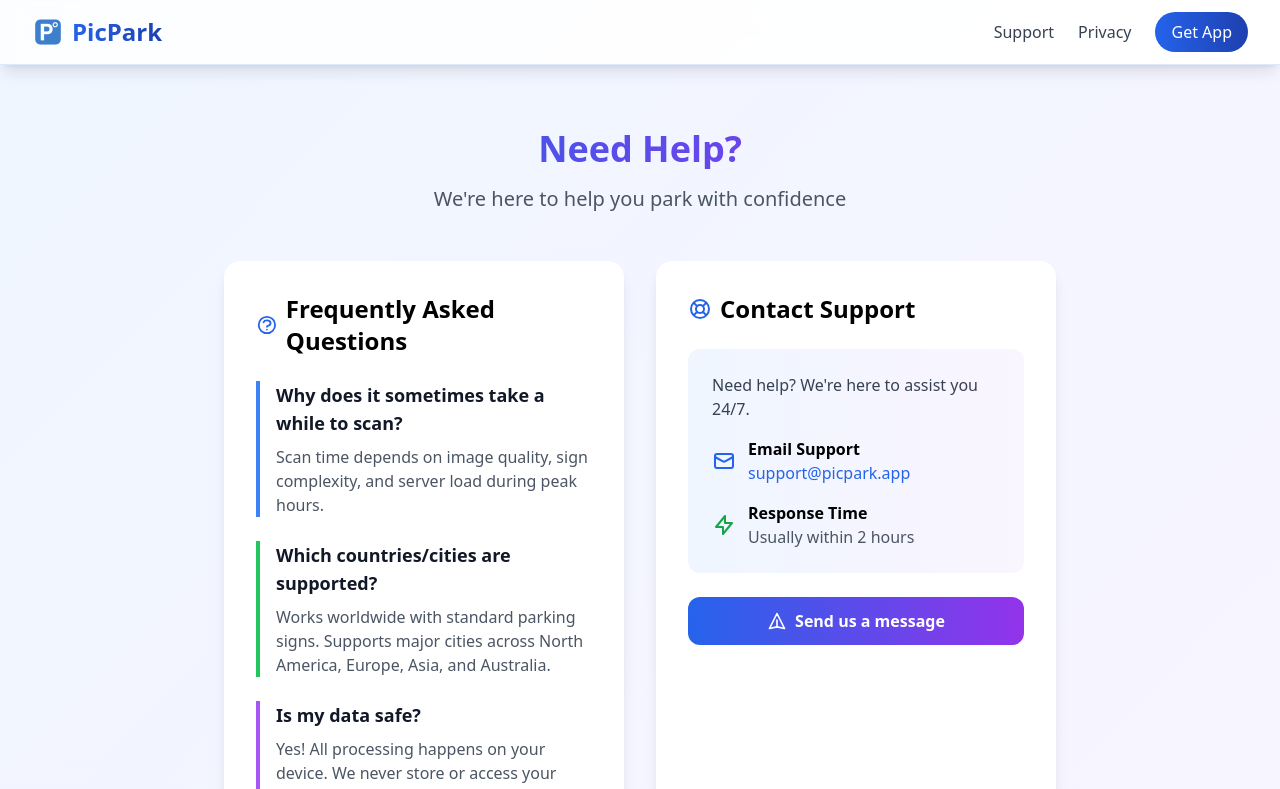
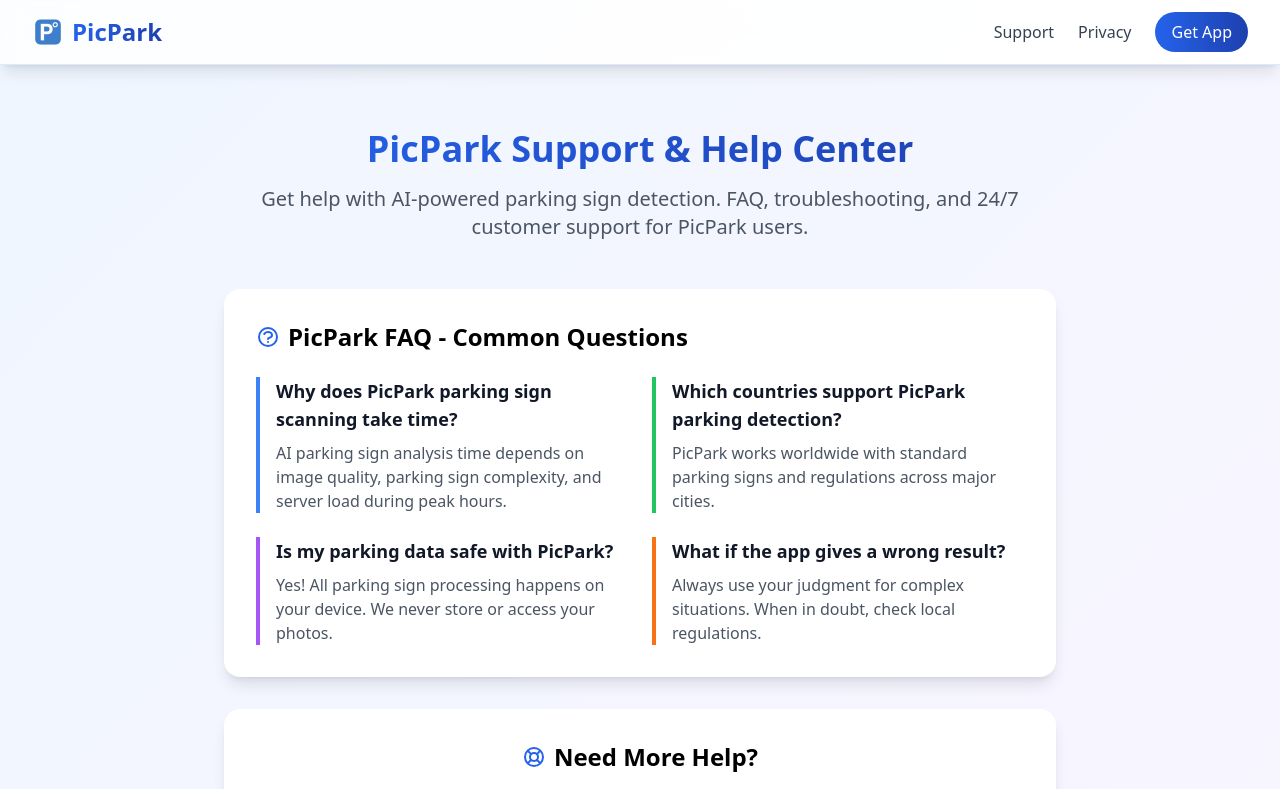
Before and after one commit to Rasmus257/PicPark-Website, a SvelteKit app: page /support in a window 1280 px wide. Shown: the top 789 px of the page. Built offline with nearby package versions, Linux system fonts and the light colour scheme.

Commit message:
Improved SEO 6 small adjustments

```diff
--- a/src/app.html
+++ b/src/app.html
@@ -1,9 +1,12 @@
-<!DOCTYPE html>
+<!doctype html>
 <html lang="en">
 	<head>
 		<meta charset="utf-8" />
 		<link rel="icon" href="%sveltekit.assets%/favicon.png" />
 		<meta name="viewport" content="width=device-width, initial-scale=1" />
+		<meta name="theme-color" content="#2563eb" />
+		<link rel="apple-touch-icon" href="%sveltekit.assets%/favicon.png" />
+		<link rel="manifest" href="%sveltekit.assets%/manifest.json" />
 		%sveltekit.head%
 	</head>
 	<body data-sveltekit-preload-data="hover">
--- a/src/routes/+error.svelte
+++ b/src/routes/+error.svelte
@@ -4,19 +4,27 @@
 
 <svelte:head>
   <title>Page Not Found - PicPark</title>
+  <meta name="description" content="The page you're looking for doesn't exist. Return to PicPark homepage for AI-powered parking sign detection." />
+  <meta name="robots" content="noindex" />
 </svelte:head>
 
 <div class="min-h-screen bg-gradient-to-br from-blue-50 via-white to-blue-50 flex items-center justify-center px-4">
   <div class="text-center max-w-md">
     <div class="mb-8">
-      <svg class="w-24 h-24 mx-auto text-blue-400 mb-4" fill="none" stroke="currentColor" viewBox="0 0 24 24">
-        <path
-          stroke-linecap="round"
-          stroke-linejoin="round"
-          stroke-width="2"
-          d="M9.172 16.172a4 4 0 015.656 0M9 12h6m-6 4h6m2 5H7a2 2 0 01-2-2V5a2 2 0 012-2h5.586a1 1 0 01.707.293l5.414 5.414a1 1 0 01.293.707V19a2 2 0 01-2 2z"
-        ></path>
-      </svg>
+      <svg class="w-24 h-24 mx-auto text-blue-400 mb-4" fill="none" stroke="currentColor" viewBox="0 0 24 24"
+        ><g id="SVGRepo_bgCarrier" stroke-width="0"></g><g id="SVGRepo_tracerCarrier" stroke-linecap="round" stroke-linejoin="round"></g><g id="SVGRepo_iconCarrier">
+          <path
+            opacity="0.5"
+            d="M3.46447 20.5355C4.92893 22 7.28595 22 12 22C16.714 22 19.0711 22 20.5355 20.5355C22 19.0711 22 16.714 22 12C22 7.28595 22 4.92893 20.5355 3.46447C19.0711 2 16.714 2 12 2C7.28595 2 4.92893 2 3.46447 3.46447C2 4.92893 2 7.28595 2 12C2 16.714 2 19.0711 3.46447 20.5355Z"
+            fill="#60A5FA"
+          ></path>
+          <path
+            d="M8.39747 17.4466C8.64413 17.7794 9.11385 17.8492 9.44661 17.6025C10.175 17.0627 11.0541 16.75 12 16.75C12.9459 16.75 13.825 17.0627 14.5534 17.6025C14.8862 17.8492 15.3559 17.7794 15.6025 17.4466C15.8492 17.1138 15.7794 16.6441 15.4466 16.3975C14.4742 15.6767 13.285 15.25 12 15.25C10.715 15.25 9.5258 15.6767 8.55339 16.3975C8.22062 16.6441 8.15082 17.1138 8.39747 17.4466Z"
+            fill="#60A5FA"
+          ></path> <path d="M15 12C15.5523 12 16 11.3284 16 10.5C16 9.67157 15.5523 9 15 9C14.4477 9 14 9.67157 14 10.5C14 11.3284 14.4477 12 15 12Z" fill="#60A5FA"></path>
+          <path d="M9 12C9.55228 12 10 11.3284 10 10.5C10 9.67157 9.55228 9 9 9C8.44772 9 8 9.67157 8 10.5C8 11.3284 8.44772 12 9 12Z" fill="#60A5FA"></path>
+        </g></svg
+      >
       <h1 class="text-6xl font-bold text-gray-900 mb-2">404</h1>
       <h2 class="text-2xl font-semibold text-gray-700 mb-4">Page Not Found</h2>
       <p class="text-gray-600">The page you're looking for doesn't exist or has been moved.</p>
--- a/src/routes/+page.svelte
+++ b/src/routes/+page.svelte
@@ -53,8 +53,54 @@
 </script>
 
 <svelte:head>
-  <title>PicPark - Smart Parking Sign Detection</title>
-  <meta name="description" content="Never get a parking ticket again with AI-powered sign detection" />
+  <title>PicPark - Smart Parking Sign Detection | AI-Powered Parking Assistant</title>
+  <meta
+    name="description"
+    content="Never get a parking ticket again! PicPark uses AI to instantly decode complex parking signs worldwide. Get clear yes/no answers in seconds. Free download."
+  />
+  <meta name="keywords" content="parking app, parking signs, AI parking, parking assistant, parking tickets, smart parking, parking detection" />
+  <meta name="author" content="PicPark" />
+  <meta name="viewport" content="width=device-width, initial-scale=1.0" />
+
+  <!-- Open Graph -->
+  <meta property="og:title" content="PicPark - Smart Parking Sign Detection" />
+  <meta
+    property="og:description"
+    content="PicPark is the simple way to read parking signs. Whether it's a clean, complex, or confusing sign, PicPark gives you an instant yes or no, so you can park without overthinking."
+  />
+  <meta property="og:type" content="website" />
+  <meta property="og:url" content="https://picpark.app" />
+  <meta property="og:image" content="https://picpark.app/og-image.png" />
+
+  <!-- Twitter -->
+  <meta name="twitter:card" content="summary_large_image" />
+  <meta name="twitter:title" content="PicPark - Smart Parking Sign Detection" />
+  <meta
+    name="twitter:description"
+    content="PicPark is the simple way to read parking signs. Whether it's a clean, complex, or confusing sign, PicPark gives you an instant yes or no, so you can park without overthinking."
+  />
+  <meta name="twitter:image" content="https://picpark.app/og-image.png" />
+
+  <!-- Canonical -->
+  <link rel="canonical" href="https://picpark.app" />
+
+  <!-- JSON-LD -->
+  <script type="application/ld+json">
+    {
+      "@context": "https://schema.org",
+      "@type": "SoftwareApplication",
+      "name": "PicPark",
+      "description": "AI-powered parking sign detection app that helps you avoid parking tickets",
+      "url": "https://picpark.app",
+      "applicationCategory": "UtilitiesApplication",
+      "operatingSystem": ["iOS", "Android"],
+      "offers": {
+        "@type": "Offer",
+        "price": "0",
+        "priceCurrency": "USD"
+      }
+    }
+  </script>
 </svelte:head>
 
 <!-- Hero Section -->
--- a/src/routes/privacy/+page.svelte
+++ b/src/routes/privacy/+page.svelte
@@ -1,12 +1,15 @@
 <svelte:head>
-  <title>Privacy Policy - PicPark</title>
+  <title>Privacy Policy - PicPark | Data Protection & Security</title>
+  <meta name="description" content="PicPark privacy policy. Learn how we protect your data with on-device AI processing. No photo storage, complete privacy guaranteed." />
+  <meta name="keywords" content="PicPark privacy, data protection, on-device processing, privacy policy, data security" />
+  <link rel="canonical" href="https://picpark.app/privacy" />
 </svelte:head>
 
 <div class="bg-gradient-to-br from-blue-50 to-purple-50 py-16">
   <div class="max-w-4xl mx-auto px-4 sm:px-6 lg:px-8">
     <div class="text-center mb-12">
-      <h1 class="text-4xl font-bold bg-gradient-to-r from-blue-600 to-purple-600 bg-clip-text text-transparent mb-4">Privacy Policy</h1>
-      <p class="text-xl text-gray-600">Your privacy is our priority</p>
+      <h1 class="text-4xl font-bold bg-gradient-to-r from-blue-600 to-blue-800 bg-clip-text text-transparent mb-4">PicPark Privacy Policy & Data Protection</h1>
+      <p class="text-xl text-gray-600">Complete privacy with on-device AI processing. Your parking data stays secure on your device.</p>
     </div>
 
     <div class="bg-white rounded-2xl p-8 shadow-lg mb-8">
@@ -20,7 +23,7 @@
           ></path>
         </svg>
         <div>
-          <h2 class="text-xl font-semibold">Privacy-First Design</h2>
+          <h2 class="text-xl font-semibold">PicPark Privacy-First AI Design</h2>
           <p class="text-gray-600">Last updated: {new Date().toLocaleDateString()}</p>
         </div>
       </div>
@@ -33,10 +36,10 @@
           <h3 class="text-lg font-semibold text-green-800">What We DON'T Do</h3>
         </div>
         <ul class="space-y-2 text-green-700">
-          <li>• We don't store your photos on our servers</li>
-          <li>• We don't track your location</li>
-          <li>• We don't sell your data to third parties</li>
-          <li>• We don't require account creation</li>
+          <li>• We don't store your parking sign photos on our servers</li>
+          <li>• We don't track your location or parking history</li>
+          <li>• We don't sell your parking data to third parties</li>
+          <li>• We don't require account creation for parking detection</li>
         </ul>
       </div>
     </div>
@@ -47,7 +50,7 @@
           <svg class="w-8 h-8 mr-3 text-blue-600" fill="none" stroke="currentColor" viewBox="0 0 24 24">
             <path stroke-linecap="round" stroke-linejoin="round" stroke-width="2" d="M12 18h.01M8 21h8a2 2 0 002-2V5a2 2 0 00-2-2H8a2 2 0 00-2 2v14a2 2 0 002 2z"></path>
           </svg>
-          On-Device Processing
+          On-Device AI Parking Sign Processing
         </h2>
         <p class="text-gray-700 leading-relaxed">
           PicPark processes all parking sign images locally on your device using advanced on-device AI. Your photos never leave your phone, ensuring complete privacy and faster
@@ -128,7 +131,7 @@
         <p class="mb-4">If you have any questions about this Privacy Policy or our privacy practices, we're here to help.</p>
         <div class="flex flex-col sm:flex-row gap-4">
           <a
-            href="mailto:privacy@picpark.app"
+            href="mailto:support@picpark.app"
             class="bg-white text-blue-600 px-6 py-3 rounded-xl font-semibold hover:bg-gray-100 transition-colors flex items-center justify-center"
           >
             <svg class="w-5 h-5 mr-2" fill="none" stroke="currentColor" viewBox="0 0 24 24">
@@ -139,7 +142,7 @@
                 d="M3 8l7.89 4.26a2 2 0 002.22 0L21 8M5 19h14a2 2 0 002-2V7a2 2 0 00-2-2H5a2 2 0 00-2 2v10a2 2 0 002 2z"
               ></path>
             </svg>
-            privacy@picpark.app
+            support@picpark.app
           </a>
           <a
             href="/support"
--- a/src/routes/support/+page.svelte
+++ b/src/routes/support/+page.svelte
@@ -1,16 +1,18 @@
 <svelte:head>
-  <title>Support - PicPark</title>
+  <title>Support & Help Center - PicPark | AI Parking Assistant</title>
+  <meta name="description" content="Get help with PicPark parking app. FAQ, troubleshooting, and 24/7 support for AI-powered parking sign detection." />
+  <meta name="keywords" content="PicPark support, parking app help, FAQ, troubleshooting, customer service" />
+  <link rel="canonical" href="https://picpark.app/support" />
 </svelte:head>
 
 <div class="bg-gradient-to-br from-blue-50 to-purple-50 py-16">
   <div class="max-w-4xl mx-auto px-4 sm:px-6 lg:px-8">
     <div class="text-center mb-12">
-      <h1 class="text-4xl font-bold bg-gradient-to-r from-blue-600 to-purple-600 bg-clip-text text-transparent mb-4">Need Help?</h1>
-      <p class="text-xl text-gray-600">We're here to help you park with confidence</p>
+      <h1 class="text-4xl font-bold bg-gradient-to-r from-blue-600 to-blue-800 bg-clip-text text-transparent mb-4">PicPark Support & Help Center</h1>
+      <p class="text-xl text-gray-600">Get help with AI-powered parking sign detection. FAQ, troubleshooting, and 24/7 customer support for PicPark users.</p>
     </div>
 
-    <div class="grid grid-cols-1 md:grid-cols-2 gap-8">
-      <div class="bg-white rounded-2xl p-8 shadow-lg">
+    <div class="bg-white rounded-2xl p-8 shadow-lg mb-8">
       <h2 class="text-2xl font-semibold mb-6 flex items-center">
         <svg class="w-6 h-6 mr-2 text-blue-600" fill="none" stroke="currentColor" viewBox="0 0 24 24">
           <path
@@ -20,23 +22,23 @@
             d="M8.228 9c.549-1.165 2.03-2 3.772-2 2.21 0 4 1.343 4 3 0 1.4-1.278 2.575-3.006 2.907-.542.104-.994.54-.994 1.093m0 3h.01M21 12a9 9 0 11-18 0 9 9 0 0118 0z"
           ></path>
         </svg>
-          Frequently Asked Questions
+        PicPark FAQ - Common Questions
       </h2>
 
-        <div class="space-y-6">
+      <div class="grid grid-cols-1 md:grid-cols-2 gap-6">
           <div class="border-l-4 border-blue-500 pl-4">
-            <h3 class="font-semibold text-lg text-gray-900">Why does it sometimes take a while to scan?</h3>
-            <p class="text-gray-600 mt-2">Scan time depends on image quality, sign complexity, and server load during peak hours.</p>
+            <h3 class="font-semibold text-lg text-gray-900">Why does PicPark parking sign scanning take time?</h3>
+            <p class="text-gray-600 mt-2">AI parking sign analysis time depends on image quality, parking sign complexity, and server load during peak hours.</p>
           </div>
 
           <div class="border-l-4 border-green-500 pl-4">
-            <h3 class="font-semibold text-lg text-gray-900">Which countries/cities are supported?</h3>
-            <p class="text-gray-600 mt-2">Works worldwide with standard parking signs. Supports major cities across North America, Europe, Asia, and Australia.</p>
+            <h3 class="font-semibold text-lg text-gray-900">Which countries support PicPark parking detection?</h3>
+            <p class="text-gray-600 mt-2">PicPark works worldwide with standard parking signs and regulations across major cities.</p>
           </div>
 
           <div class="border-l-4 border-purple-500 pl-4">
-            <h3 class="font-semibold text-lg text-gray-900">Is my data safe?</h3>
-            <p class="text-gray-600 mt-2">Yes! All processing happens on your device. We never store or access your photos.</p>
+            <h3 class="font-semibold text-lg text-gray-900">Is my parking data safe with PicPark?</h3>
+            <p class="text-gray-600 mt-2">Yes! All parking sign processing happens on your device. We never store or access your photos.</p>
           </div>
 
           <div class="border-l-4 border-orange-500 pl-4">
@@ -47,7 +49,7 @@
     </div>
 
     <div class="bg-white rounded-2xl p-8 shadow-lg">
-        <h2 class="text-2xl font-semibold mb-6 flex items-center">
+      <h2 class="text-2xl font-semibold mb-6 text-center flex items-center justify-center">
         <svg class="w-6 h-6 mr-2 text-blue-600" fill="none" stroke="currentColor" viewBox="0 0 24 24">
           <path
             stroke-linecap="round"
@@ -56,48 +58,20 @@
             d="M18.364 5.636l-3.536 3.536m0 5.656l3.536 3.536M9.172 9.172L5.636 5.636m3.536 9.192L5.636 18.364M21 12a9 9 0 11-18 0 9 9 0 0118 0zm-5 0a4 4 0 11-8 0 4 4 0 018 0z"
           ></path>
         </svg>
-          Contact Support
+        Need More Help?
       </h2>
 
-        <div class="bg-gradient-to-r from-blue-50 to-purple-50 p-6 rounded-xl mb-6">
-          <p class="text-gray-700 mb-4">Need help? We're here to assist you 24/7.</p>
-
-          <div class="space-y-4">
-            <div class="flex items-center space-x-3">
-              <svg class="w-6 h-6 text-blue-600" fill="none" stroke="currentColor" viewBox="0 0 24 24">
-                <path
-                  stroke-linecap="round"
-                  stroke-linejoin="round"
-                  stroke-width="2"
-                  d="M3 8l7.89 4.26a2 2 0 002.22 0L21 8M5 19h14a2 2 0 002-2V7a2 2 0 00-2-2H5a2 2 0 00-2 2v10a2 2 0 002 2z"
-                ></path>
-              </svg>
-              <div>
-                <div class="font-semibold">Email Support</div>
-                <a href="mailto:support@picpark.app" class="text-blue-600 hover:text-blue-800">support@picpark.app</a>
-              </div>
-            </div>
-
-            <div class="flex items-center space-x-3">
-              <svg class="w-6 h-6 text-green-600" fill="none" stroke="currentColor" viewBox="0 0 24 24">
-                <path stroke-linecap="round" stroke-linejoin="round" stroke-width="2" d="M13 10V3L4 14h7v7l9-11h-7z"></path>
-              </svg>
-              <div>
-                <div class="font-semibold">Response Time</div>
-                <div class="text-gray-600">Usually within 2 hours</div>
-              </div>
-            </div>
-          </div>
-        </div>
+      <div class="text-center max-w-md mx-auto">
+        <p class="text-gray-600 mb-6">Can't find what you're looking for? Send us an email and we'll get back to you.</p>
 
         <a
           href="mailto:support@picpark.app"
-          class="w-full bg-gradient-to-r from-blue-600 to-purple-600 text-white py-3 px-6 rounded-xl font-semibold hover:shadow-lg transition-all duration-300 flex items-center justify-center space-x-2"
+          class="inline-flex items-center bg-gradient-to-r from-blue-600 to-blue-800 text-white py-3 px-6 rounded-xl font-semibold hover:shadow-lg transition-all duration-300 space-x-2"
         >
           <svg class="w-5 h-5" fill="none" stroke="currentColor" viewBox="0 0 24 24">
-            <path stroke-linecap="round" stroke-linejoin="round" stroke-width="2" d="M12 19l9 2-9-18-9 18 9-2zm0 0v-8"></path>
+            <path stroke-linecap="round" stroke-linejoin="round" stroke-width="2" d="M3 8l7.89 4.26a2 2 0 002.22 0L21 8M5 19h14a2 2 0 002-2V7a2 2 0 00-2-2H5a2 2 0 00-2 2v10a2 2 0 002 2z"></path>
           </svg>
-          <span>Send us a message</span>
+          <span>Contact Support</span>
         </a>
       </div>
     </div>
@@ -112,7 +86,7 @@
             d="M9.663 17h4.673M12 3v1m6.364 1.636l-.707.707M21 12h-1M4 12H3m3.343-5.657l-.707-.707m2.828 9.9a5 5 0 117.072 0l-.548.547A3.374 3.374 0 0014 18.469V19a2 2 0 11-4 0v-.531c0-.895-.356-1.754-.988-2.386l-.548-.547z"
           ></path>
         </svg>
-        Quick Tips
+        PicPark Usage Tips & Best Practices
       </h2>
       <div class="grid grid-cols-1 md:grid-cols-3 gap-6">
         <div class="text-center">
@@ -127,8 +101,8 @@
               <path stroke-linecap="round" stroke-linejoin="round" stroke-width="2" d="M15 13a3 3 0 11-6 0 3 3 0 016 0z"></path>
             </svg>
           </div>
-          <h3 class="font-semibold mb-2">Better Photos</h3>
-          <p class="text-sm text-gray-600">Hold your phone steady and ensure good lighting for best results</p>
+          <h3 class="font-semibold mb-2">Better Parking Sign Photos</h3>
+          <p class="text-sm text-gray-600">Hold your phone steady and ensure good lighting when scanning parking signs for best AI detection results</p>
         </div>
         <div class="text-center">
           <div class="w-12 h-12 bg-green-100 rounded-full flex items-center justify-center mx-auto mb-3">
```
Also changed, not shown: static/manifest.json (added), static/robots.txt (added), 1 other file (tests, documents, lock files or other folders). Lines whose indentation alone changed are shown as unchanged.
